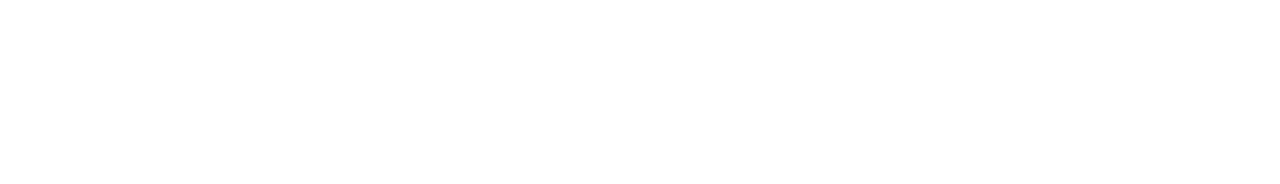
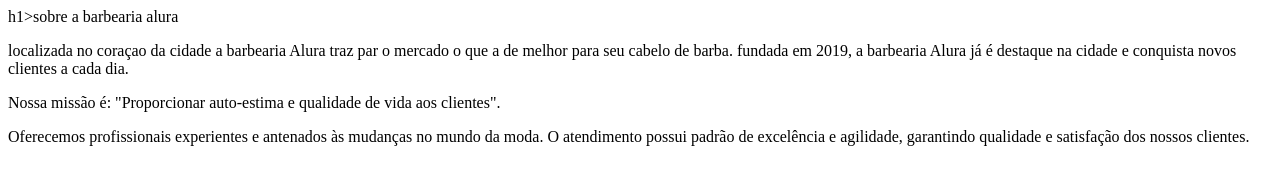
Before and after one commit to iammu57/primeiro-repositorio, a plain HTML site: page index.html in a window 1280 px wide. Drawn offline with Linux system fonts and the light colour scheme.

Commit message:
Update index.html

```diff
--- a/index.html
+++ b/index.html
@@ -1,5 +1,13 @@
 <html>
+h1>sobre a barbearia alura</h1>
 
+<p>localizada no coraçao da cidade a barbearia Alura traz par o mercado o que a de melhor para seu cabelo de barba.
+    fundada em 2019, a barbearia Alura já é destaque na cidade e conquista novos clientes a cada dia. </p>
+
+<p>Nossa missão é: "Proporcionar auto-estima e qualidade de vida aos clientes". </p>
+
+<p>Oferecemos profissionais experientes e antenados às mudanças no mundo da moda. O atendimento possui padrão de excelência
+  e agilidade, garantindo qualidade e satisfação dos nossos clientes. </p>
 
 
 </html>
```
